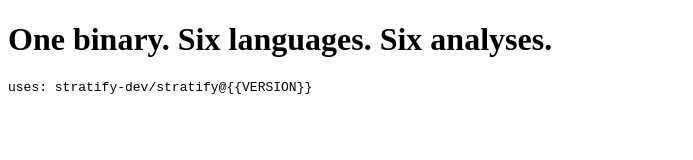
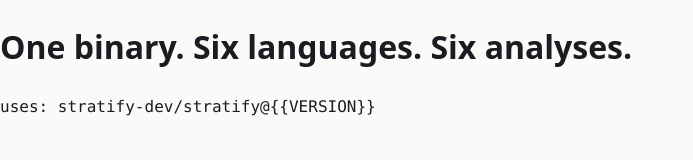
Before and after one commit to stratify-dev/stratify-site, a website: page src/index.html in a window 1280 px wide. Shown: the whole page, without its empty margins (0-693 px from the left). Drawn offline with Linux system fonts and the light colour scheme.

Commit message:
feat: design tokens, theme toggle, copy buttons, scroll reveal

```diff
--- a/src/styles.css
+++ b/src/styles.css
@@ -1,4 +1,95 @@
-:root { color-scheme: light dark; }
+:root {
+  --bg: #fbfaf8;
+  --fg: #1a1c22;
+  --muted: #5b6070;
+  --surface: #ffffff;
+  --line: #e2e0db;
+  --accent: #1d5fd0;
+  --sev-info: #1d5fd0;
+  --sev-warn: #9a6100;
+  --sev-error: #b3261e;
+  --stratum-1: #dfe8fb;
+  --stratum-2: #cfdcf7;
+  --stratum-3: #bfd0f3;
+  --font: ui-sans-serif, system-ui, -apple-system, 'Segoe UI', Roboto, sans-serif;
+  --mono: ui-monospace, SFMono-Regular, Menlo, Consolas, monospace;
+  --measure: 68ch;
+  --radius: 10px;
+  color-scheme: light;
+}
+
+[data-theme='dark'] {
+  --bg: #12141a;
+  --fg: #e6e8ee;
+  --muted: #9aa1b3;
+  --surface: #1a1d26;
+  --line: #2b2f3b;
+  --accent: #7fa9f5;
+  --sev-info: #7fa9f5;
+  --sev-warn: #e8b04b;
+  --sev-error: #f28b82;
+  --stratum-1: #1f2a41;
+  --stratum-2: #26324c;
+  --stratum-3: #2d3b58;
+  color-scheme: dark;
+}
+
+* { box-sizing: border-box; }
+
+body {
+  margin: 0;
+  background: var(--bg);
+  color: var(--fg);
+  font-family: var(--font);
+  line-height: 1.6;
+  -webkit-font-smoothing: antialiased;
+}
+
+a { color: var(--accent); }
+
+code, pre { font-family: var(--mono); }
+
+.skip {
+  position: absolute;
+  left: -9999px;
+}
+.skip:focus {
+  left: 1rem;
+  top: 1rem;
+  z-index: 10;
+  padding: 0.5rem 0.9rem;
+  background: var(--surface);
+  border: 1px solid var(--line);
+  border-radius: var(--radius);
+}
+
+:focus-visible {
+  outline: 2px solid var(--accent);
+  outline-offset: 2px;
+}
+
+.sr-live {
+  position: absolute;
+  width: 1px;
+  height: 1px;
+  overflow: hidden;
+  clip-path: inset(50%);
+}
+
+[data-reveal] { opacity: 1; }
+
+@media (prefers-reduced-motion: no-preference) {
+  [data-reveal] {
+    opacity: 0;
+    transform: translateY(12px);
+    transition: opacity 0.5s ease, transform 0.5s ease;
+    transition-delay: calc(var(--reveal-index, 0) * 70ms);
+  }
+  [data-reveal].is-visible {
+    opacity: 1;
+    transform: none;
+  }
+}
 
 .shiki,
 .shiki span {
--- a/src/theme.js
+++ b/src/theme.js
@@ -1 +1,41 @@
-// Replaced in Task 7.
+const root = document.documentElement;
+const live = document.querySelector('.sr-live');
+
+document.querySelector('.theme-toggle')?.addEventListener('click', () => {
+  const next = root.dataset.theme === 'dark' ? 'light' : 'dark';
+  root.dataset.theme = next;
+  localStorage.setItem('stratify-theme', next);
+  if (live) live.textContent = `${next} theme`;
+});
+
+for (const button of document.querySelectorAll('[data-copy]')) {
+  button.addEventListener('click', async () => {
+    const source = document.querySelector(button.dataset.copy);
+    if (!source) return;
+    try {
+      await navigator.clipboard.writeText(source.innerText.trim());
+      button.classList.add('copied');
+      if (live) live.textContent = 'Copied to clipboard';
+      setTimeout(() => button.classList.remove('copied'), 1600);
+    } catch {
+      if (live) live.textContent = 'Copy failed, select the text instead';
+    }
+  });
+}
+
+const reveals = document.querySelectorAll('[data-reveal]');
+if (reveals.length && 'IntersectionObserver' in window) {
+  const io = new IntersectionObserver((entries) => {
+    for (const entry of entries) {
+      if (!entry.isIntersecting) continue;
+      entry.target.classList.add('is-visible');
+      io.unobserve(entry.target);
+    }
+  }, { rootMargin: '0px 0px -12% 0px' });
+  reveals.forEach((el, i) => {
+    el.style.setProperty('--reveal-index', String(i % 6));
+    io.observe(el);
+  });
+} else {
+  reveals.forEach((el) => el.classList.add('is-visible'));
+}
```
Also changed, not shown: test/build.test.mjs (+15 -0 lines).
